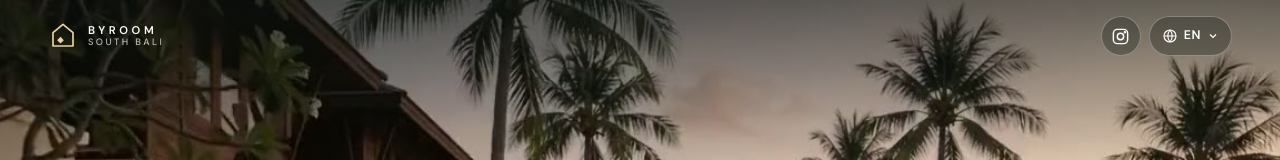
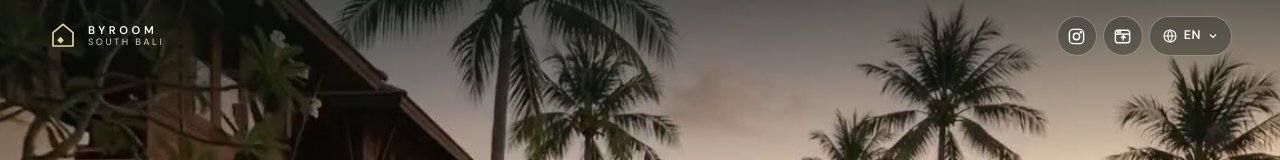
Before and after one commit to dencapital/byroom-south-bali, a plain HTML site: page index.html in a window 1280 px wide. Shown: the top 160 px of the page. Drawn offline with Linux system fonts and the light colour scheme.

Commit message:
Header button to byroom.world
Co-Authored-By: Claude Opus 5.5 <noreply@anthropic.com>

```diff
--- a/assets/guide.css
+++ b/assets/guide.css
@@ -40,7 +40,8 @@ img{max-width:100%}
 .logo svg{width:30px;height:30px}
 .logo span{font-size:.7rem;letter-spacing:.32em;text-transform:uppercase;font-weight:600;line-height:1.2}
 .logo small{display:block;font-size:.58rem;letter-spacing:.26em;opacity:.7;font-weight:500}
-.hero-r{display:flex;align-items:center;gap:8px}
+.hero-r{display:flex;align-items:center;gap:6px}
+@media (max-width:370px){.logo small{display:none}}
 .ig-btn{width:40px;height:40px;border-radius:50%;display:grid;place-items:center;color:#fff;background:rgba(10,20,16,.3);border:1px solid rgba(255,255,255,.3);backdrop-filter:blur(10px);-webkit-backdrop-filter:blur(10px);transition:background .2s}
 .ig-btn:active,.ig-btn:hover{background:rgba(255,255,255,.22)}
 .ig-btn svg{width:19px;height:19px;stroke:currentColor;fill:none;stroke-width:1.8}
--- a/index.html
+++ b/index.html
@@ -20,7 +20,7 @@
     <a class="logo" href="#top" aria-label="ByROOM">
       <svg viewBox="0 0 72 72" aria-hidden="true"><path d="M36 8 L60 28 L60 60 L12 60 L12 28 Z" fill="none" stroke="#E9D3A4" stroke-width="4" stroke-linejoin="round"/><path d="M30 38 L38 46 L30 54 L22 46 Z" fill="#E9D3A4"/></svg>
       <span>ByROOM<small>South Bali</small></span></a>
-    <div class="hero-r"><a class="ig-btn" href="https://www.instagram.com/byroomindonesia/" target="_blank" rel="noopener" aria-label="Instagram @byroomindonesia"><svg viewBox="0 0 24 24" aria-hidden="true"><rect x="3" y="3" width="18" height="18" rx="5"/><circle cx="12" cy="12" r="4"/><circle cx="17.5" cy="6.5" r=".7"/></svg></a><div class="langs" id="langs"></div></div>
+    <div class="hero-r"><a class="ig-btn" href="https://www.instagram.com/byroomindonesia/" target="_blank" rel="noopener" aria-label="Instagram @byroomindonesia"><svg viewBox="0 0 24 24" aria-hidden="true"><rect x="3" y="3" width="18" height="18" rx="5"/><circle cx="12" cy="12" r="4"/><circle cx="17.5" cy="6.5" r=".7"/></svg></a><a class="ig-btn" href="https://byroom.world" target="_blank" rel="noopener" aria-label="byroom.world"><svg viewBox="0 0 24 24" aria-hidden="true"><rect x="3" y="4" width="18" height="16" rx="3"/><path d="M3 9h18"/><circle cx="6.5" cy="6.5" r=".5"/><circle cx="9" cy="6.5" r=".5"/><path d="M10 14l3-3 3 3M13 11v6"/></svg></a><div class="langs" id="langs"></div></div>
   </div>
   <div class="hero-in">
     <p class="hero-k" data-i="heroK"></p>
```
